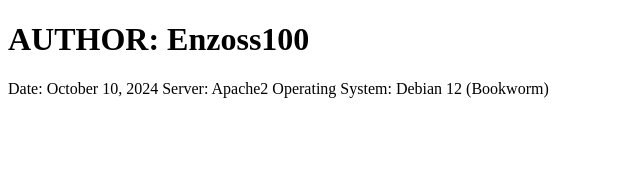
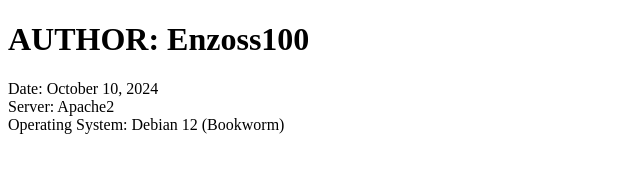
Before and after one commit to Enzoss100/localsite.local, a plain HTML site: page public_html/author.html in a window 1280 px wide. Shown: the whole page, without its empty margins (0-640 px from the left). Drawn offline with Linux system fonts and the light colour scheme.

Commit message:
added break statements

```diff
--- a/public_html/author.html
+++ b/public_html/author.html
@@ -8,9 +8,9 @@
             AUTHOR: Enzoss100
         </h1>
         <p>
-            Date: October 10, 2024
-            Server: Apache2
-            Operating System: Debian 12 (Bookworm)
+            Date: October 10, 2024<br>
+            Server: Apache2<br>
+            Operating System: Debian 12 (Bookworm)<br>
         </p>
     </body>
 </html>
```
